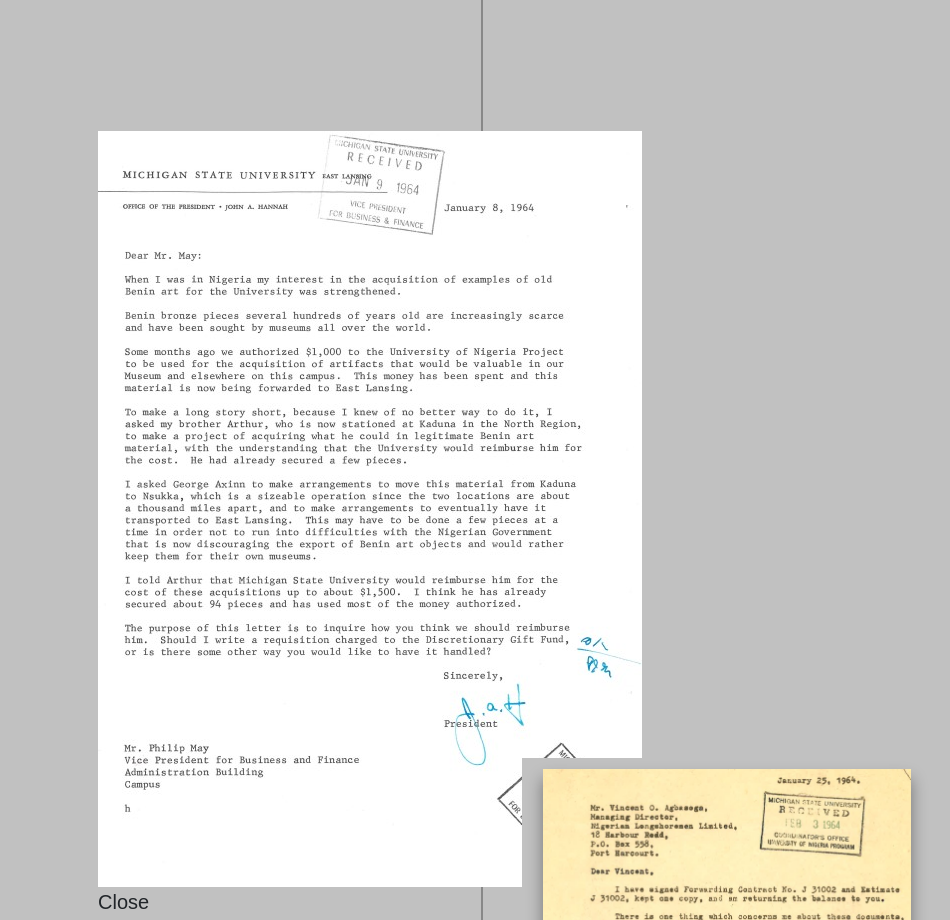
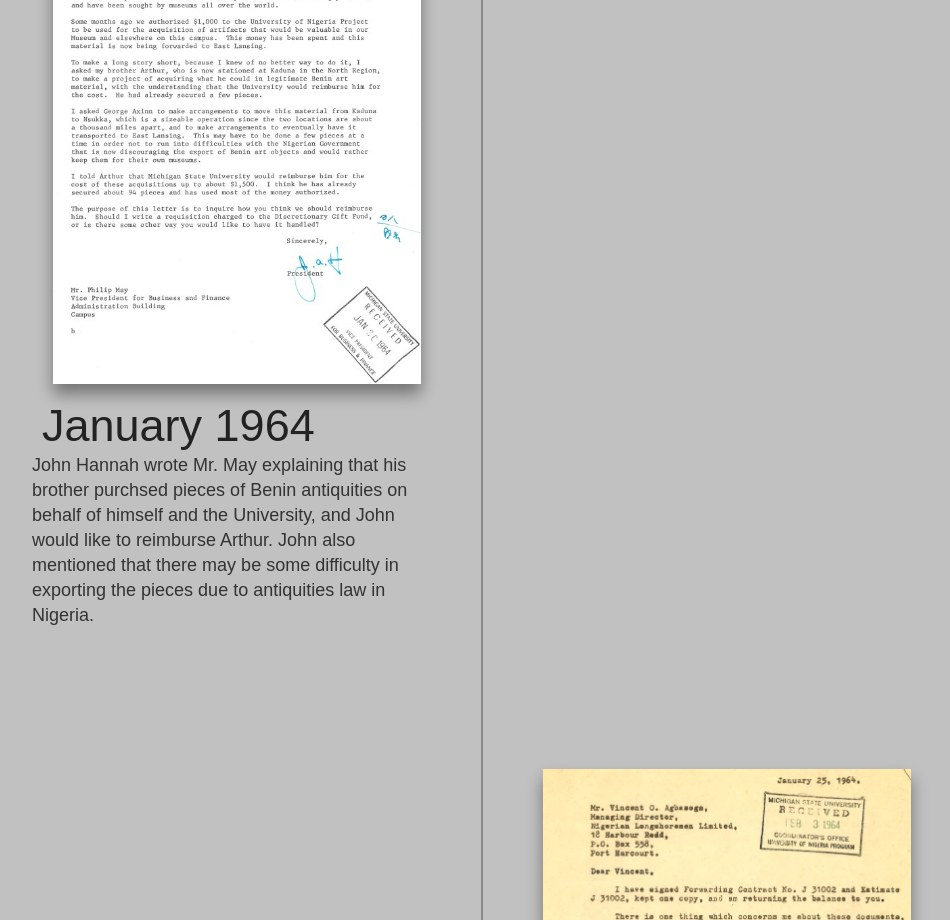
Before and after one commit to creamer4/BeninBronzeCHII, a plain HTML site: page timeline.html in a window 1280 px wide. Shown: the part 3420-4340 px from the top of the page, without its empty margins (158-1108 px from the left). Drawn offline with nearby package versions, Linux system fonts and the light colour scheme.

Commit message:
fixed c
fixed popup c kinda

```diff
--- a/timeline.html
+++ b/timeline.html
@@ -518,7 +518,6 @@
   background: #c1c1c1;
   border: .2px solid #c1c1c1;
   z-index: 20;
-  display: block;
 }
 
 .popupc:after {
@@ -530,7 +529,6 @@
   right: 0;
   background: #c1c1c1;
   z-index: -2;
-  display: block;
 }
 
 .popupc:before {
@@ -542,7 +540,6 @@
   right: 0;
   background: #c1c1c1;
   z-index: -1;
-  display: block;
 }
 
 
```
